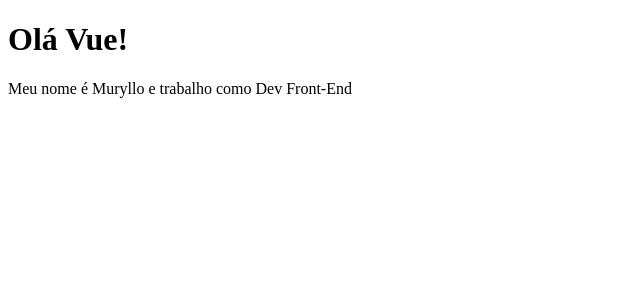
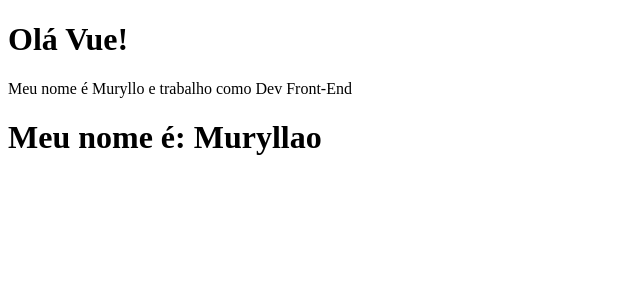
Before and after one commit to muryllohenriq/estudos-vue, a Vue app: page / in a window 1280 px wide. Shown: the top 300 px of the page, without its empty margins (0-640 px from the left). Built offline with nearby package versions, Linux system fonts and the light colour scheme.

Commit message:
aprendendo hooks

```diff
--- a/src/App.vue
+++ b/src/App.vue
@@ -1,14 +1,17 @@
 <template>
   <PrimeiroComponente />
+  <LifeCycle />
 </template>
 
 <script>
 import PrimeiroComponente from "./components/PrimeiroComponente.vue";
+import LifeCycle from "./components/LifeCycle.vue"
 
 export default {
   name: "App",
   components: {
     PrimeiroComponente,
+    LifeCycle,
   },
 };
 </script>
--- /dev/null
+++ b/src/components/LifeCycle.vue
@@ -0,0 +1,24 @@
+<template>
+  <h1>Meu nome é: {{ nome }}</h1>
+</template>
+
+<script>
+export default {
+  name: "LifeCycle",
+  data() {
+    return {
+      nome: "Muryllo",
+    };
+  },
+  created() {
+    setTimeout(() => {
+      this.nome = "Muryllinho";
+    }, 1000);
+  },
+  mounted() {
+    setTimeout(() => {
+      this.nome = "Muryllao";
+    }, 2000);
+  },
+};
+</script>
```
